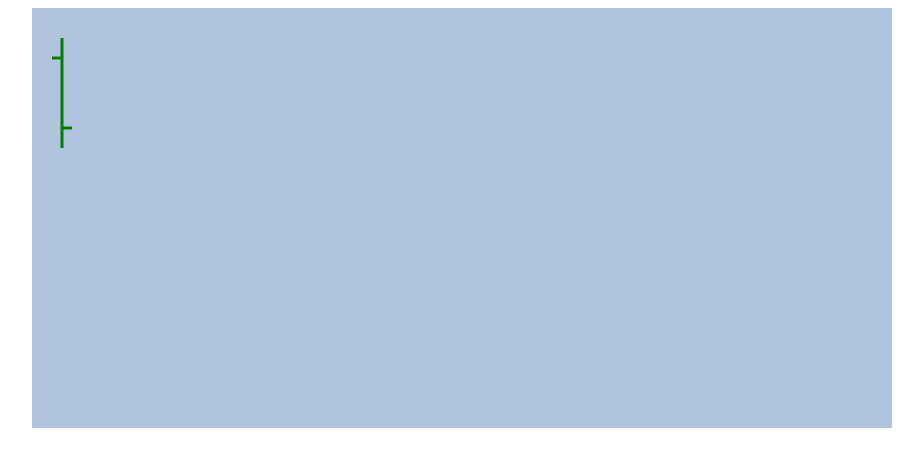
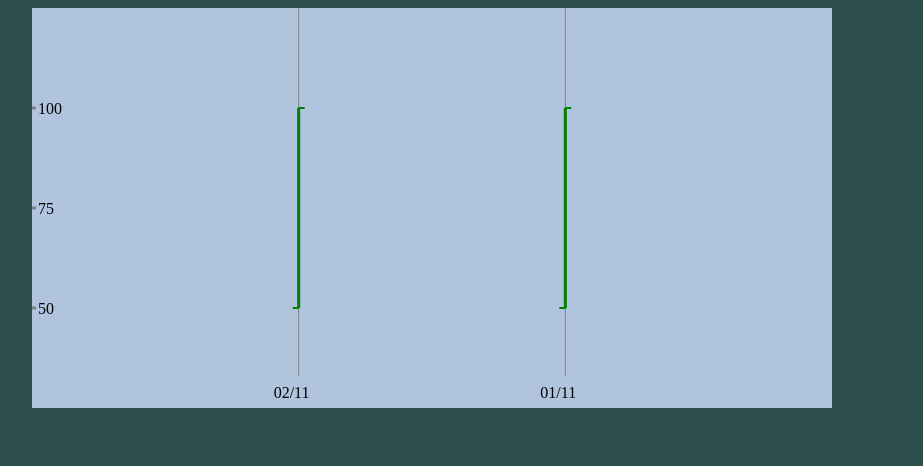
Before and after one commit to hadyanq/bambu-life-code-challenge, a Vue app: page / in a window 1280 px wide. Shown: the top 466 px of the page, without its empty margins (178-1101 px from the left). Built offline with nearby package versions, Linux system fonts and the light colour scheme.

Commit message:
Working price bars

```diff
--- a/index.html
+++ b/index.html
@@ -5,7 +5,7 @@
     <meta name="viewport" content="width=device-width,initial-scale=1.0">
     <title>Bambu.Life Coding Challenge</title>
   </head>
-  <body>
+  <body style="background-color: darkslategray">
     <div id="app"></div>
   </body>
 </html>
--- a/src/App.vue
+++ b/src/App.vue
@@ -17,7 +17,7 @@
     data() {
       return {
         priceData: priceData["Time Series (Daily)"],
-        month: "09",
+        month: "11",
         stock: "MSFT"
       }
     },
@@ -76,8 +76,4 @@
     width: 860px;
     margin: auto;
   }
-
-  .chart-wrapper {
-    background-color: lightsteelblue;
-  }
 </style>
--- a/src/components/PriceChart.vue
+++ b/src/components/PriceChart.vue
@@ -1,9 +1,79 @@
 <template>
-  <svg class="chart-wrapper" width="860px" height="420px">
-    <line x1="30" x2="30" y1="30" y2="140" stroke="green" stroke-width="3"/>
+  <svg class="chart-wrapper" :width="width" :height="height">
+    <!-- background grids and bottom date lines -->
+    <template v-for="i in grids">
+      <line
+        :key="i.day"
+        :x1="gridSpacing * i.multiplier"
+        :x2="gridSpacing * i.multiplier"
+        y1="0"
+        :y2="height - 32"
+        stroke="grey"
+        stroke-width="1"
+      />
 
-    <line x1="20" x2="30" y1="50" y2="50" stroke="green" stroke-width="3"/>
-    <line x1="30" x2="40" y1="120" y2="120" stroke="green" stroke-width="3"/>
+      <text
+        :key="i.day + '-label'"
+        :x="(gridSpacing * i.multiplier) - 25"
+        :y="height - 10"
+        v-html="shortenDate(i.day)"
+      />
+    </template>
+
+    <template v-for="i in bars">
+      <!-- high-low bars -->
+      <line
+        :key="`${i.index}-line`"
+        :x1="gridSpacing * i.multiplier"
+        :x2="gridSpacing * i.multiplier"
+        :y1="i.high"
+        :y2="i.low"
+        :stroke="Number(i.priceClose) > Number(i.priceOpen) ? `green` : `red`"
+        stroke-width="3"
+      />
+
+      <!-- open lines -->
+      <line
+        :key="`${i.index}-open`"
+        :x1="(gridSpacing * i.multiplier) - 6"
+        :x2="(gridSpacing * i.multiplier)"
+        :y1="i.open"
+        :y2="i.open"
+        :stroke="Number(i.priceClose) > Number(i.priceOpen) ? `green` : `red`"
+        stroke-width="2"
+      />
+
+      <!-- close lines -->
+      <line
+        :key="`${i.index}-close`"
+        :x1="(gridSpacing * i.multiplier)"
+        :x2="(gridSpacing * i.multiplier) + 6"
+        :y1="i.close"
+        :y2="i.close"
+        :stroke="Number(i.priceClose) > Number(i.priceOpen) ? `green` : `red`"
+        stroke-width="2"
+      />
+    </template>
+
+    <!-- left vertical price points -->
+    <template v-for="i in pricePoints">
+      <line
+        :key="i.price"
+        x1="0"
+        x2="4"
+        :y1="priceSpacing * i.multiplier"
+        :y2="priceSpacing * i.multiplier"
+        stroke="grey"
+        stroke-width="3"
+      />
+
+      <text
+        :key="i.price + '-label'"
+        x="6"
+        :y="(priceSpacing * i.multiplier) + 6"
+        v-html="i.price"
+      />
+    </template>
   </svg>
 </template>
 
@@ -22,6 +92,91 @@
         type: Object,
         default: () => {}
       }
+    },
+    data() {
+      return {
+        width: 800,
+        height: 400
+      }
+    },
+    computed: {
+      priceSpacing() {
+        return this.height / (Object.keys(this.interval).length + 2)
+      },
+      pricePoints() {
+        const ceil = Math.ceil(this.ceiling[Object.keys(this.ceiling)[0]]["2. high"])
+        const floor = Math.floor(this.floor[Object.keys(this.floor)[0]]["3. low"])
+        const subtractor =  (ceil - floor) / Object.keys(this.interval).length
+        let multiplier = 1
+        let pricePoints = [{ price: ceil, multiplier }]
+        let topPrice = ceil
+
+        while (topPrice - subtractor > floor) {
+          multiplier++
+          pricePoints.push({ price: topPrice - subtractor, multiplier })
+          topPrice -= subtractor
+        }
+
+        multiplier++
+        pricePoints.push({ price: floor, multiplier })
+        return pricePoints
+      },
+      gridSpacing() {
+        return this.width / (Object.keys(this.interval).length + 1)
+      },
+      grids() {
+        let grids = []
+        let multiplier = 1
+
+        for (let day in this.interval) {
+          grids.push({ day, multiplier })
+          multiplier++
+        }
+
+        return grids
+      },
+      bars() {
+        let bars = []
+        let index = 0
+
+        for (let bar in this.interval) {
+          bars.push({
+            index,
+            multiplier: index + 1,
+            open: this.priceToYAxis(this.interval[bar]["1. open"]),
+            high: this.priceToYAxis(this.interval[bar]["2. high"]),
+            low: this.priceToYAxis(this.interval[bar]["3. low"]),
+            close: this.priceToYAxis(this.interval[bar]["4. close"]),
+            priceOpen: this.interval[bar]["1. open"],
+            priceClose: this.interval[bar]["4. close"]
+          })
+          index++
+        }
+
+        return bars
+      }
+    },
+    methods: {
+      shortenDate(longDate) {
+        const d = longDate.substring(8, 10)
+        const m = longDate.substring(5, 7)
+
+        return `${d}/${m}`
+      },
+      priceToYAxis(price) {
+        const min = this.floor[Object.keys(this.floor)[0]]["3. low"]
+        const max = this.ceiling[Object.keys(this.ceiling)[0]]["2. high"]
+        const drawableRange = this.priceSpacing * (this.pricePoints.length - 1)
+        const percentage = 1 - ((price - min) / (max - min))
+
+        return (percentage * drawableRange) + this.priceSpacing
+      }
     }
   }
 </script>
+
+<style>
+  .chart-wrapper {
+    background-color: lightsteelblue;
+  }
+</style>
--- a/src/priceData.json
+++ b/src/priceData.json
@@ -8,18 +8,18 @@
     },
     "Time Series (Daily)": {
         "2018-11-02": {
-            "1. open": "106.4800",
-            "2. high": "107.3200",
-            "3. low": "104.9750",
-            "4. close": "106.1600",
+            "1. open": "50",
+            "2. high": "100",
+            "3. low": "50",
+            "4. close": "100",
             "5. volume": "37680194"
         },
         "2018-11-01": {
-            "1. open": "107.0500",
-            "2. high": "107.3200",
-            "3. low": "105.5300",
-            "4. close": "105.9200",
-            "5. volume": "33384201"
+            "1. open": "50",
+            "2. high": "100",
+            "3. low": "50",
+            "4. close": "100",
+            "5. volume": "37680194"
         },
         "2018-10-31": {
             "1. open": "105.4350",
```
